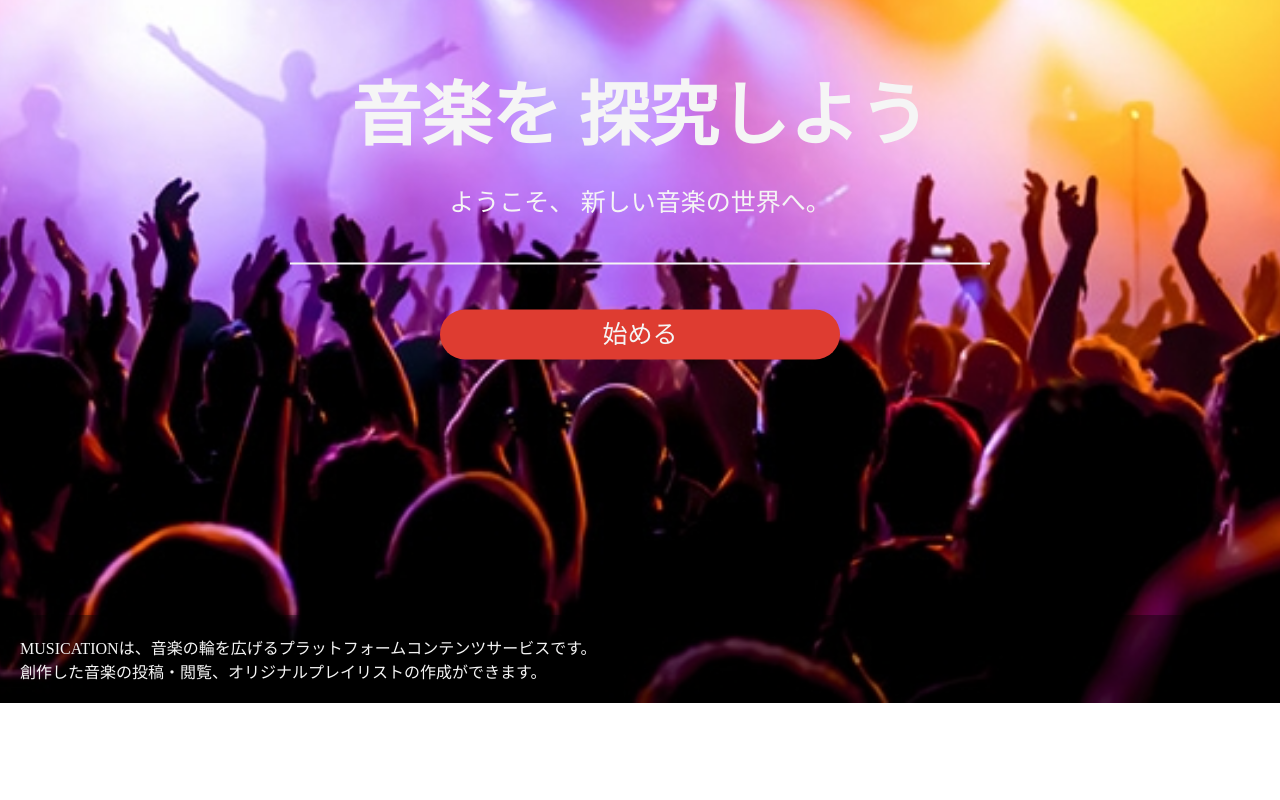
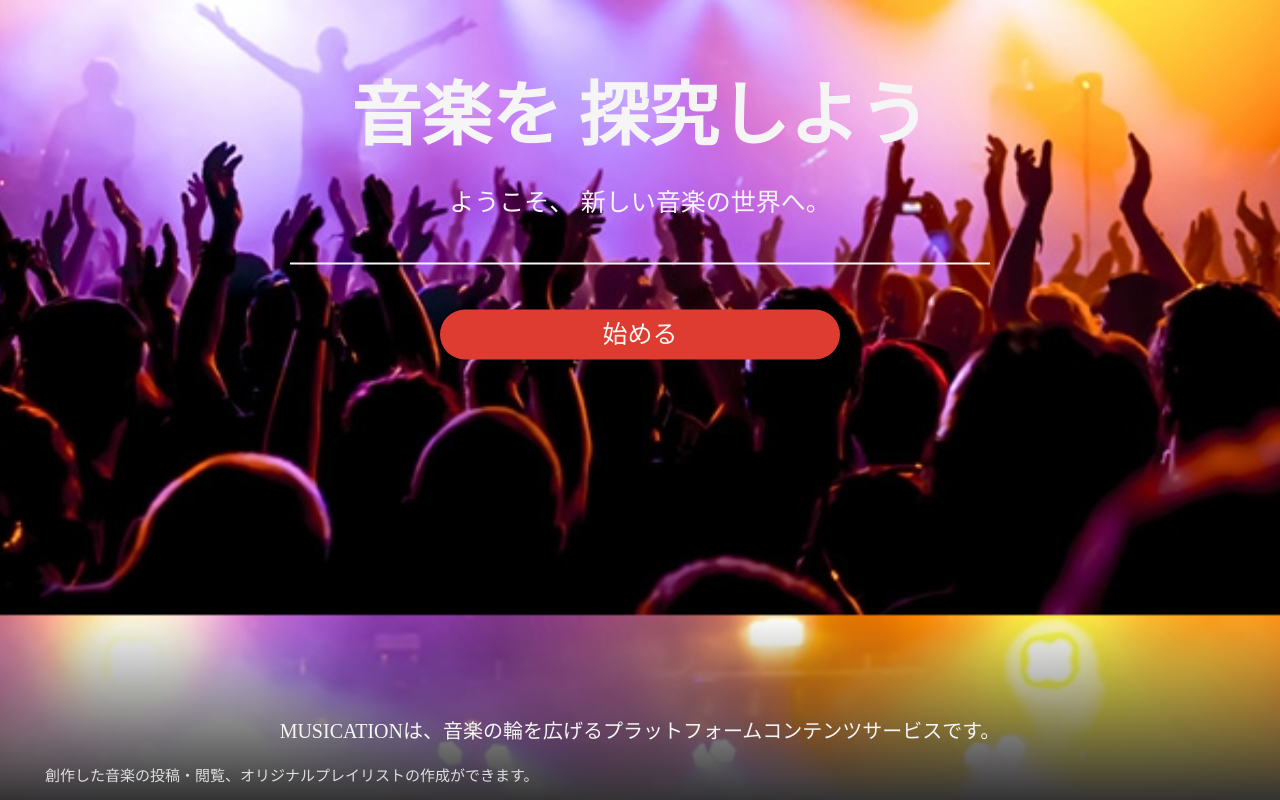
Before and after one commit to karen-pg/musication, a Vue app: page / in a window 1280 px wide. Shown: the part 185-985 px from the top of the page. Before the commit the page ends 888 px from the top, so only its background shows below. Built offline with nearby package versions, Linux system fonts and the light colour scheme.

Commit message:
intro(base)完成

```diff
--- a/src/assets/scss_files/Top.vue_scss/_base.scss
+++ b/src/assets/scss_files/Top.vue_scss/_base.scss
@@ -26,7 +26,6 @@
 
 #hero {
   height: 100vh;
-
   position: relative;
   &-container {
     position: absolute;
@@ -69,6 +68,19 @@
 }
 
 #intro {
-  background-color: rgba(0, 0, 0, 0.4);
-  padding: 20px;
+  background: linear-gradient(rgba(51, 51, 51, 0), rgba(51, 51, 51, 1));
+  padding: 100px 45px 10px;
+  > p {
+    color: $font-color;
+    text-align: center;
+    font-size: 20px;
+    margin-bottom: 20px;
+  }
 }
+.explanation {
+  p {
+    font-size: 15px;
+    color: $sub-font-color;
+    line-height: 1.7;
+  }
+}
--- a/src/assets/scss_files/_import.scss
+++ b/src/assets/scss_files/_import.scss
@@ -1,5 +1,6 @@
 $base-color: #333;
 $font-color: whitesmoke;
+$sub-font-color: #dfdddd;
 * {
   box-sizing: border-box;
   text-decoration: none;
--- a/src/views/Top.vue
+++ b/src/views/Top.vue
@@ -30,7 +30,9 @@
     </section>
     <section id="intro">
       <p>MUSICATIONは、音楽の輪を広げるプラットフォームコンテンツサービスです。</p>
-      <p>創作した音楽の投稿・閲覧、オリジナルプレイリストの作成ができます。</p>
+      <div class="explanation">
+        <p>創作した音楽の投稿・閲覧、オリジナルプレイリストの作成ができます。</p>
+      </div>
     </section>
   </div>
 </template>
```
